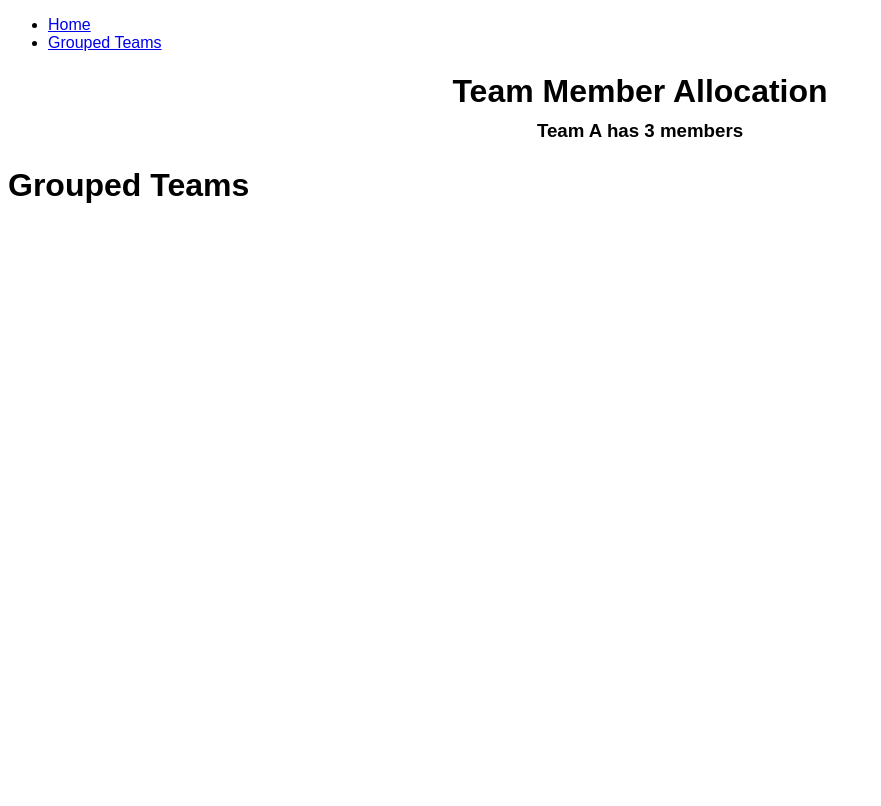
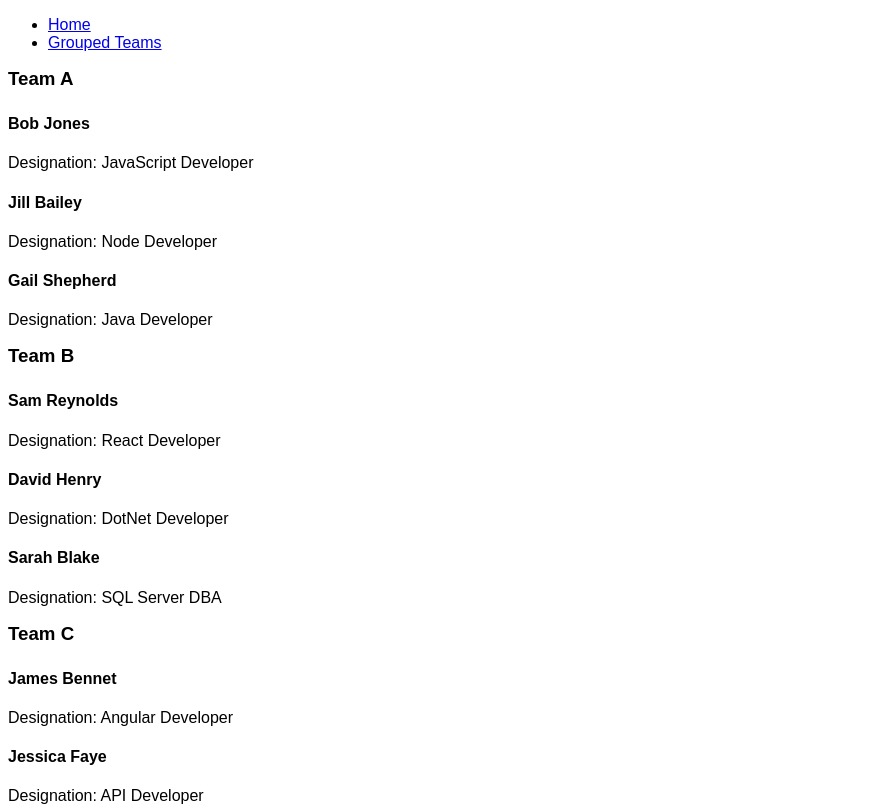
Before and after one commit to muacelle/team-allocation, a React (Vite) app: page /GroupedTeams in a window 1280 px wide. Shown: the top 806 px of the page, without its empty margins (0-881 px from the left). Built offline with nearby package versions, Linux system fonts and the light colour scheme.

Commit message:
grouped teams

```diff
--- a/src/App.jsx
+++ b/src/App.jsx
@@ -3,7 +3,6 @@ import { useState, useEffect } from 'react'
 import { BrowserRouter as Router, Route, Routes } from 'react-router-dom'
 import Employees from './components/Employees'
 import GroupedTeams from './components/GroupedTeams'
-import Header from './components/Header'
 import Nav from './components/Nav'
 import NotFound from './components/NotFound'
 
@@ -126,10 +125,6 @@ function App() {
     <Router>
 
       <Nav/>
-      <Header
-      selectedTeam={selectedTeam}
-      teamMemberCount={teamMemberCount}
-      />
 
       <Routes>
 
@@ -141,13 +136,20 @@ function App() {
           selectedTeam={selectedTeam}
           handleEmployeeClick={handleEmployeeClick}
           handleTeamChange={handleTeamChange}
+          teamMemberCount={teamMemberCount}
           />
         }>
         </Route>
 
         <Route
         path='/GroupedTeams'
-        element={<GroupedTeams/>}>
+        element={
+          <GroupedTeams
+          employees={employees}
+          selectedTeam={selectedTeam}
+          setTeam={setTeam}
+          />
+        }>
         </Route>
 
         <Route path='*'
--- a/src/components/Employees.jsx
+++ b/src/components/Employees.jsx
@@ -1,19 +1,22 @@
 import femaleProfile from '../images/femaleProfile.jpg'
 import maleProfile from '../images/maleProfile.jpg'
+import Header from './Header'
+import Teams from './Teams'
 
-const Employees = ({employees, selectedTeam, handleEmployeeClick, handleTeamChange}) => {
+const Employees = ({employees, selectedTeam, handleEmployeeClick, handleTeamChange, teamMemberCount}) => {
     return (
 
         <main className='container'>
 
-            <div className='selectTeam'>
-                <select value={selectedTeam} onChange={handleTeamChange}>
-                    <option value='Team A'>Team A</option>
-                    <option value='Team B'>Team B</option>
-                    <option value='Team C'>Team C</option>
-                    <option value='Team D'>Team D</option>
-                </select>
-            </div>
+            <Header
+            selectedTeam={selectedTeam}
+            teamMemberCount={teamMemberCount}
+            />
+
+            <Teams
+            selectedTeam={selectedTeam}
+            handleTeamChange={handleTeamChange}
+            />
 
             {
                 employees.map((emp) => (
--- a/src/components/GroupedTeams.jsx
+++ b/src/components/GroupedTeams.jsx
@@ -1,9 +1,54 @@
-const GroupedTeams = () => {
+import { useState } from 'react'
+
+const GroupedTeams = ({employees, selectedTeam, setTeam}) => {
+
+    const [groupedMembers, setGroupedData] = useState(groupMembers())
+
+    function groupMembers() {
+        let teams = []
+
+        let teamAMembers = employees.filter((emp) => emp.teamName === 'Team A')
+        let teamA = { team: 'Team A', members: teamAMembers, collapsed: (selectedTeam === 'Team A' ? false : true) }
+        teams.push(teamA)
+
+        let teamBMembers = employees.filter((emp) => emp.teamName === 'Team B')
+        let teamB = { team: 'Team B', members: teamBMembers, collapsed: (selectedTeam === 'Team B' ? false : true) }
+        teams.push(teamB)
+
+        let teamCMembers = employees.filter((emp) => emp.teamName === 'Team C')
+        let teamC = { team: 'Team C', members: teamCMembers, collapsed: (selectedTeam === 'Team C' ? false : true) }
+        teams.push(teamC)
+
+        let teamDMembers = employees.filter((emp) => emp.teamName === 'Team D')
+        let teamD = { team: 'Team D', members: teamDMembers, collapsed: (selectedTeam === 'Team D' ? false : true) }
+        teams.push(teamD)
+
+        return teams
+    }
+
     return (
         <main>
-            <div>
-                <h1>Grouped Teams</h1>
-            </div>
+            {
+                groupedMembers.map((item) => {
+                    return (
+                        <div>
+                            <h3>{item.team}</h3>
+                            <div className={item.collapsed === true ? 'collapsed' : ''}>
+                                {
+                                    item.members.map((member) => {
+                                        return (
+                                            <div>
+                                                <h4>{member.fullName}</h4>
+                                                <p>Designation: {member.designation}</p>
+                                            </div>
+                                        )
+                                    })
+                                }
+                            </div>
+                        </div>
+                    )
+                })
+            }
         </main>
     )
 }
--- /dev/null
+++ b/src/components/Teams.jsx
@@ -0,0 +1,14 @@
+const Teams = ({selectedTeam, handleTeamChange}) => {
+    return (
+        <div className='selectTeam'>
+                <select value={selectedTeam} onChange={handleTeamChange}>
+                    <option value='Team A'>Team A</option>
+                    <option value='Team B'>Team B</option>
+                    <option value='Team C'>Team C</option>
+                    <option value='Team D'>Team D</option>
+                </select>
+        </div>
+    )
+}
+
+export default Teams
```
